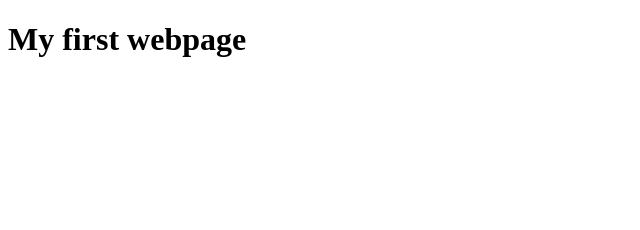
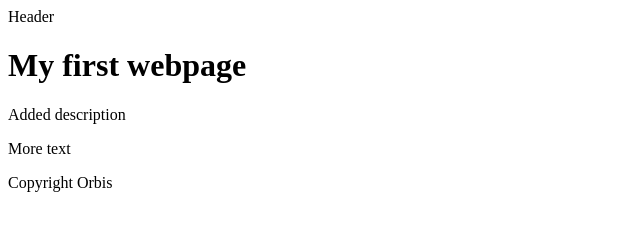
Before and after one commit to petko-marinow/first-repo, a plain HTML site: page index.html in a window 1280 px wide. Shown: the whole page, without its empty margins (0-640 px from the left). Drawn offline with Linux system fonts and the light colour scheme.

Commit message:
Adding header and footer
..

```diff
--- a/index.html
+++ b/index.html
@@ -9,7 +9,11 @@
 </head>
 
 <body>
+    <header>Header</header>
     <h1>My first webpage</h1>
+    <p>Added description</p>
+    <p>More text</p>
+    <footer>Copyright Orbis</footer>
 </body>
 
 </html>
```
